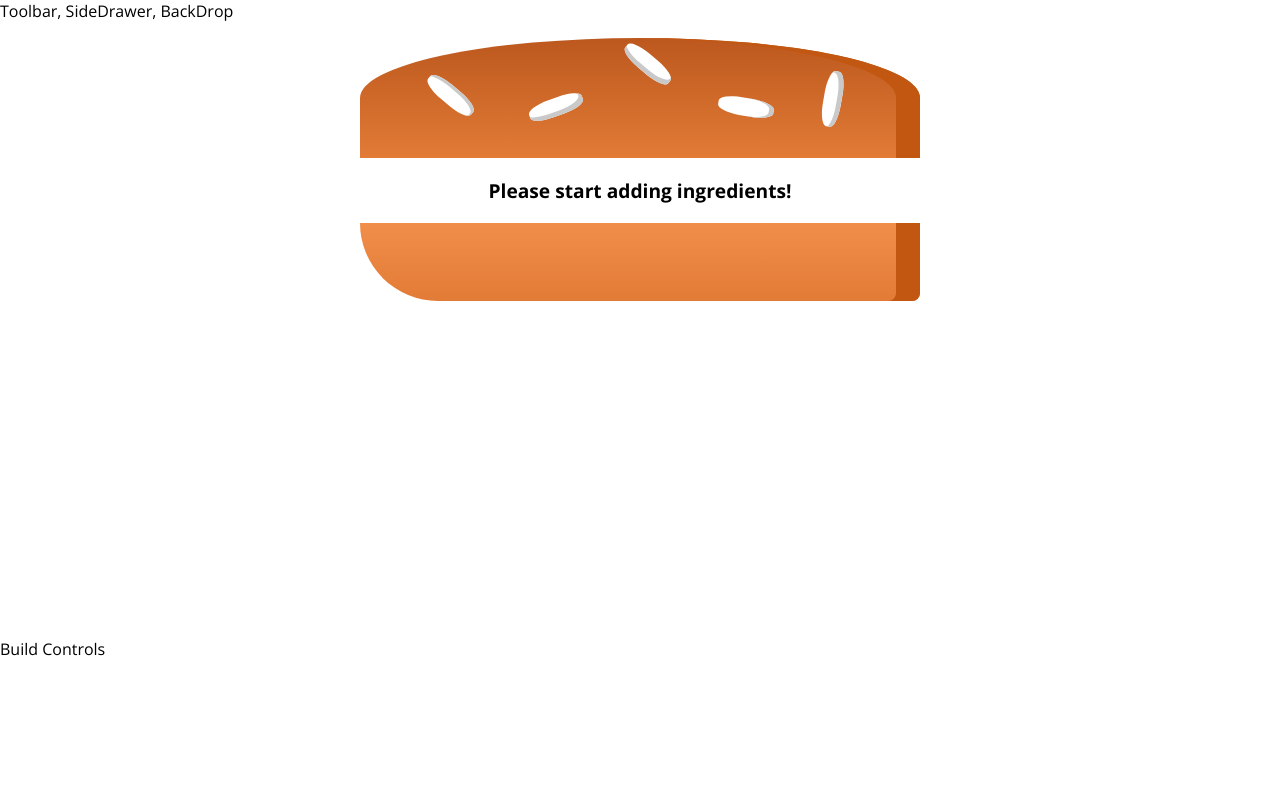
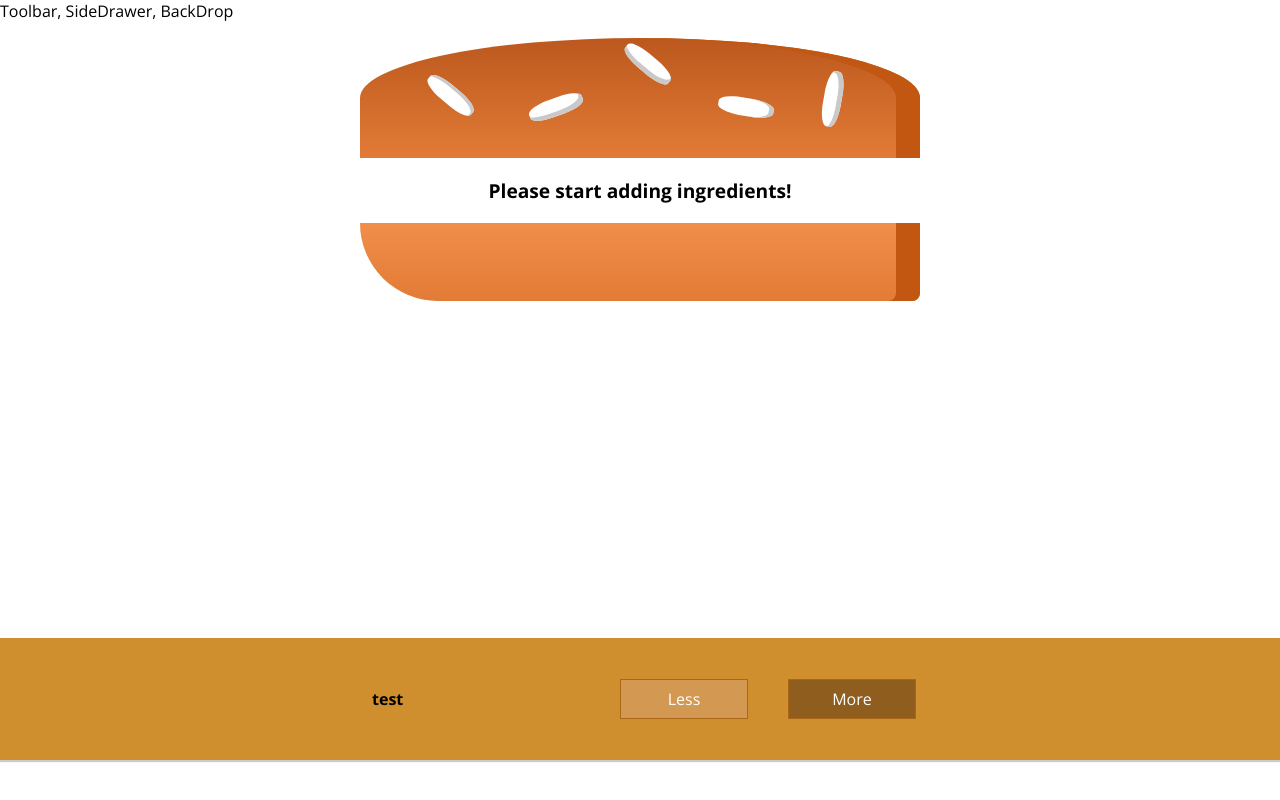
Before and after one commit to juanallo/burger-builder, a React (Create React App) app: page / in a window 1280 px wide. Built offline with nearby package versions, Linux system fonts and the light colour scheme.

Commit message:
adding build controls to add and remove elements from the burger

```diff
--- /dev/null
+++ b/src/components/Burger/BuildControls/BuildControl/BuildControl.js
@@ -0,0 +1,12 @@
+import React from 'react';
+import classes from './BuildControl.module.css';
+
+const BuildControl = (props) => (
+	<div className={classes.BuildControl}>
+		<div className={classes.Label}>{props.label}</div>
+		<button className={classes.Less}>Less</button>
+		<button className={classes.More}>More</button>
+	</div>
+);
+
+export default BuildControl;
--- /dev/null
+++ b/src/components/Burger/BuildControls/BuildControl/BuildControl.module.css
@@ -0,0 +1,57 @@
+.BuildControl {
+  display: flex;
+  justify-content: space-between;
+  align-items: center;
+  margin: 1.5rem auto;
+}
+
+.BuildControl button {
+  display: block;
+  font: inherit;
+  padding: .5rem;
+  margin: 0 .5rem;
+  width: 8rem;
+  border: .1rem solid #AA6817;
+  cursor: pointer;
+}
+
+.BuildControl button:disabled {
+  background-color: #AC9980;
+  border: .1rem solid #7E7365;
+  color: #ccc;
+  cursor: default;
+}
+
+.BuildControl button:hover:disabled {
+  background-color: #AC9980;
+  color: #ccc;
+  cursor: not-allowed;
+}
+
+.Label {
+  padding: 1rem;
+  font-weight: bold;
+  width: 8.0rem;
+  margin-right: 6rem;
+}
+
+.BuildControl .Less {
+  background-color: #D39952;
+  color: white;
+  margin-right: 2rem;
+}
+
+.BuildControl .More {
+  background-color: #8F5E1E;
+  color: white;
+}
+
+.BuildControl .Less:hover, .BuildControl .Less:active {
+  background-color: #DAA972;
+  color: white;
+}
+
+.BuildControl .More:hover,.BuildControl .More:active {
+  background-color: #99703F;
+  color: white;
+}
--- /dev/null
+++ b/src/components/Burger/BuildControls/BuildControls.js
@@ -0,0 +1,14 @@
+import React from 'react';
+import classes from './BuildControls.module.css'
+import BuildControl from "./BuildControl/BuildControl";
+
+const BuildControls = (props) => {
+
+	return (
+		<div className={classes.BuildControls}>
+			<BuildControl label={'test'}/>
+		</div>
+	);
+};
+
+export default BuildControls;
--- /dev/null
+++ b/src/components/Burger/BuildControls/BuildControls.module.css
@@ -0,0 +1,10 @@
+.BuildControls {
+  width: 100%;
+  background-color: #CF8F2E;
+  display: flex;
+  flex-flow: column;
+  align-items: center;
+  box-shadow: 0 2px 1px #ccc;
+  margin: auto;
+  padding: 10px 0;
+}
--- a/src/containers/BurgerBuilder/BurgerBuilder.js
+++ b/src/containers/BurgerBuilder/BurgerBuilder.js
@@ -1,5 +1,6 @@
 import React, {Component, Fragment} from 'react';
 import Burger from "../../components/Burger/Burger";
+import BuildControls from "../../components/Burger/BuildControls/BuildControls";
 
 class BurgerBuilder extends Component {
 
@@ -16,7 +17,7 @@ class BurgerBuilder extends Component {
 		return (
 			<Fragment>
 				<Burger ingredients={this.state.ingredients}/>
-				<div>Build Controls</div>
+				<BuildControls/>
 			</Fragment>
 		);
 	}
```
